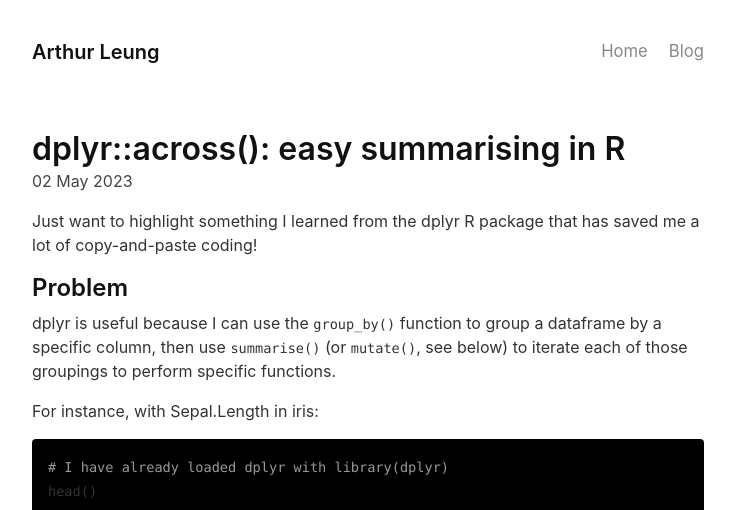
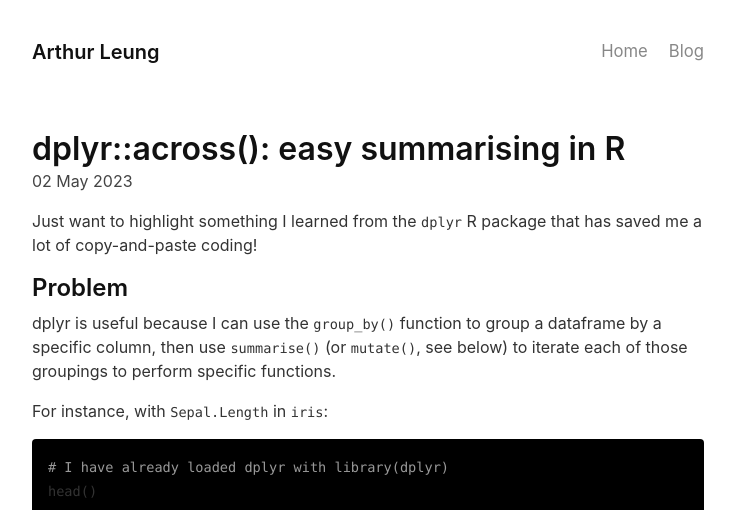
Before and after one commit to leungarthur/leungarthur.github.io-old, a Jekyll site: the page built from _posts/2023-05-02-across.md, in a window 1280 px wide and 900 px high. Shown: the top 510 px of the window, without its empty margins (272-1007 px from the left). Built offline with Jekyll 4.4.1, drawn with Linux system fonts in a browser that asks for light colours.

Commit message:
formatting

```diff
--- a/_posts/2023-05-02-across.md
+++ b/_posts/2023-05-02-across.md
@@ -3,14 +3,14 @@
 title:  "dplyr::across(): easy summarising in R"
 ---
 
-Just want to highlight something I learned from the dplyr R package that
+Just want to highlight something I learned from the `dplyr` R package that
 has saved me a lot of copy-and-paste coding!
 
 ## Problem
 
 dplyr is useful because I can use the `group_by()` function to group a dataframe by a specific column, then use `summarise()` (or `mutate()`, see below) to iterate each of those groupings to perform specific functions.
 
-For instance, with Sepal.Length in iris:
+For instance, with `Sepal.Length` in `iris`:
 
 {% highlight R %}
 # I have already loaded dplyr with library(dplyr)
```
